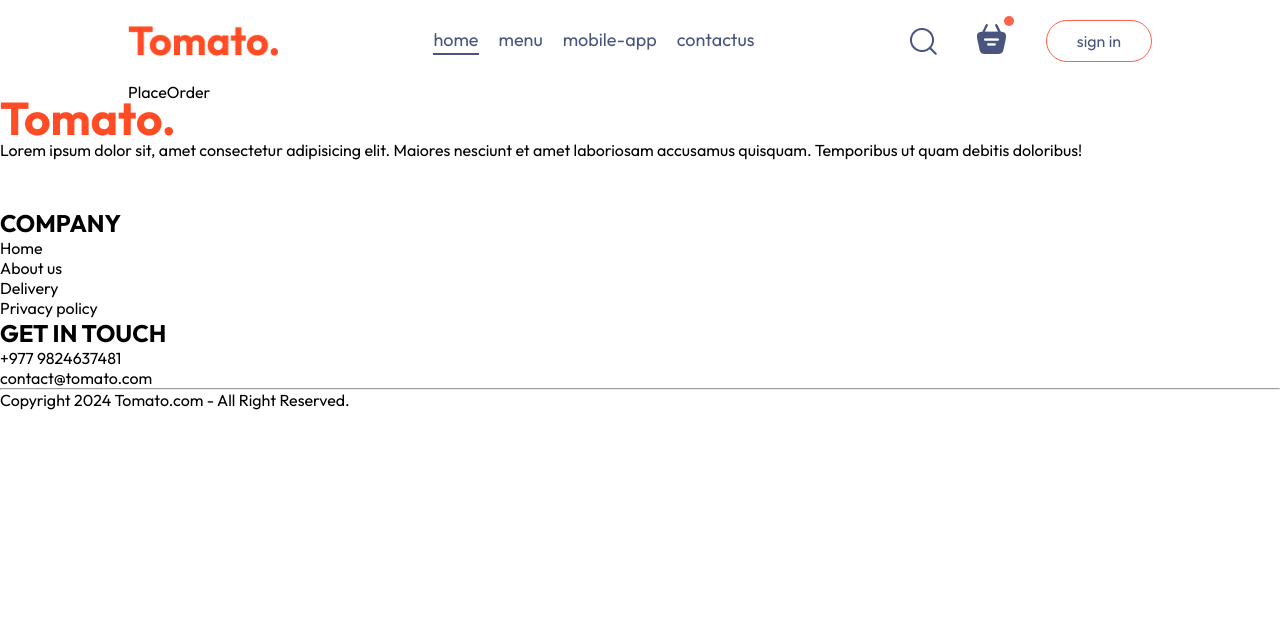
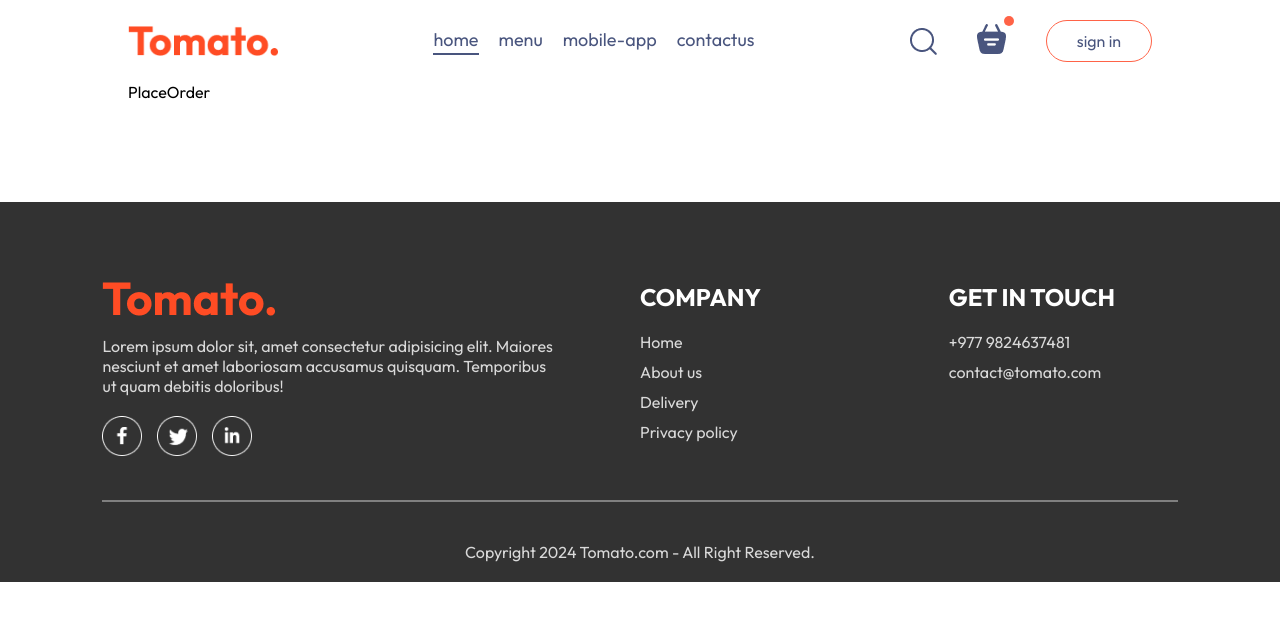
Before and after one commit to NilimaSardar/Hunger_FoodOrderingApp, a React (Vite) app in the folder Hunger/: page /order in a window 1280 px wide. Shown: the top 620 px of the page. Built offline with nearby package versions, Linux system fonts and the light colour scheme.

Commit message:
footer is styled

```diff
--- a/Hunger/src/components/Footer/Footer.jsx
+++ b/Hunger/src/components/Footer/Footer.jsx
@@ -43,5 +43,50 @@
 export default Footer
 
 const FooterStyle = styled.div`
+  color: #d9d9d9;
+  background-color: #323232;
+  display: flex;
+  flex-direction: column;
+  align-items: center;
+  gap: 20px;
+  padding: 20px 8vw;
+  padding-top: 80px;
+  margin-top: 100px;
 
+  .footer-content{
+    width: 100%;
+    display: grid;
+    grid-template-columns: 2fr 1fr 1fr;
+    gap: 80px;
+  }
+
+  .footer-content-left, .footer-content-right, .footer-content-center{
+    display: flex;
+    flex-direction: column;
+    align-items: start;
+    gap: 20px;
+  }
+
+  .footer-content-left li, .footer-content-right li, .footer-content-center li{
+   list-style: none;
+   margin-bottom: 10px;
+   cursor: pointer;
+  }
+
+  .footer-content-right h2, .footer-content-center h2{
+   color: white;
+  }
+
+  .footer-social-icons img{
+    width: 40px;
+    margin-right: 15px;
+  }
+
+  hr{
+    width: 100%;
+    height: 2px;
+    margin: 20px 0;
+    background-color: grey;
+    border: none;
+  }
 `;
```
